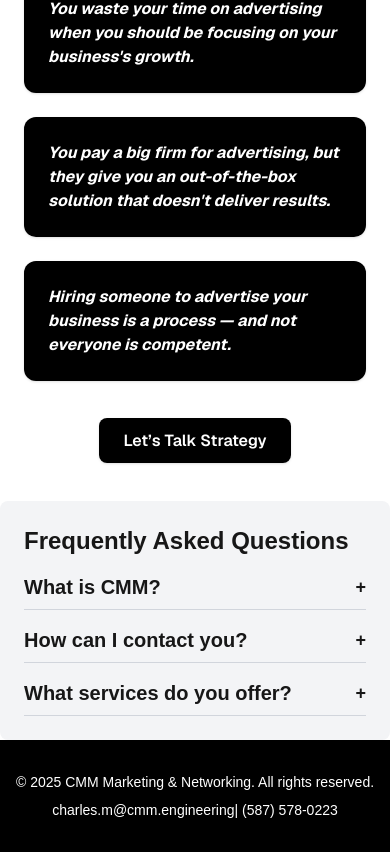
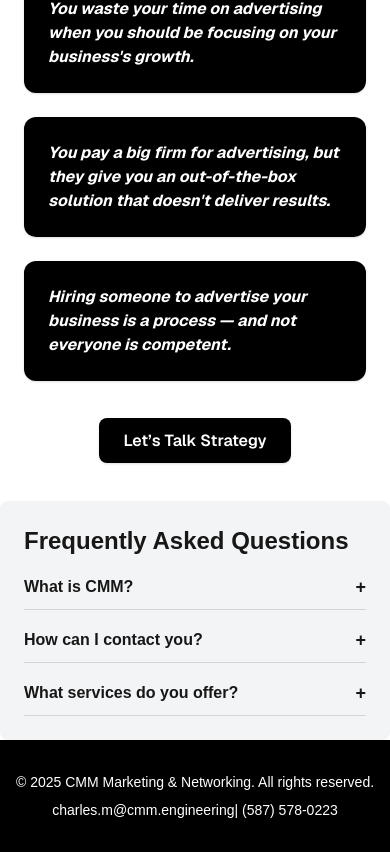
Before and after one commit to ninjay125/CMM-website, a Next.js app: page / in a window 390 px wide. Shown: the part 1036-1888 px from the top of the page. Built offline with nearby package versions, Linux system fonts and the light colour scheme.

Commit message:
FAQFix v3

```diff
--- a/src/app/components/faq.jsx
+++ b/src/app/components/faq.jsx
@@ -46,7 +46,7 @@ export default function Faq() {
             className="border-b border-gray-300 pb-2 cursor-pointer"
           >
             <h2
-              className="text-xl text-balck font-semibold flex justify-between items-center"
+              className="text-base md:text-xl text-balck font-semibold flex justify-between items-center"
               onClick={() => toggleFaq(index)}
             >
               {faq.question}
```
